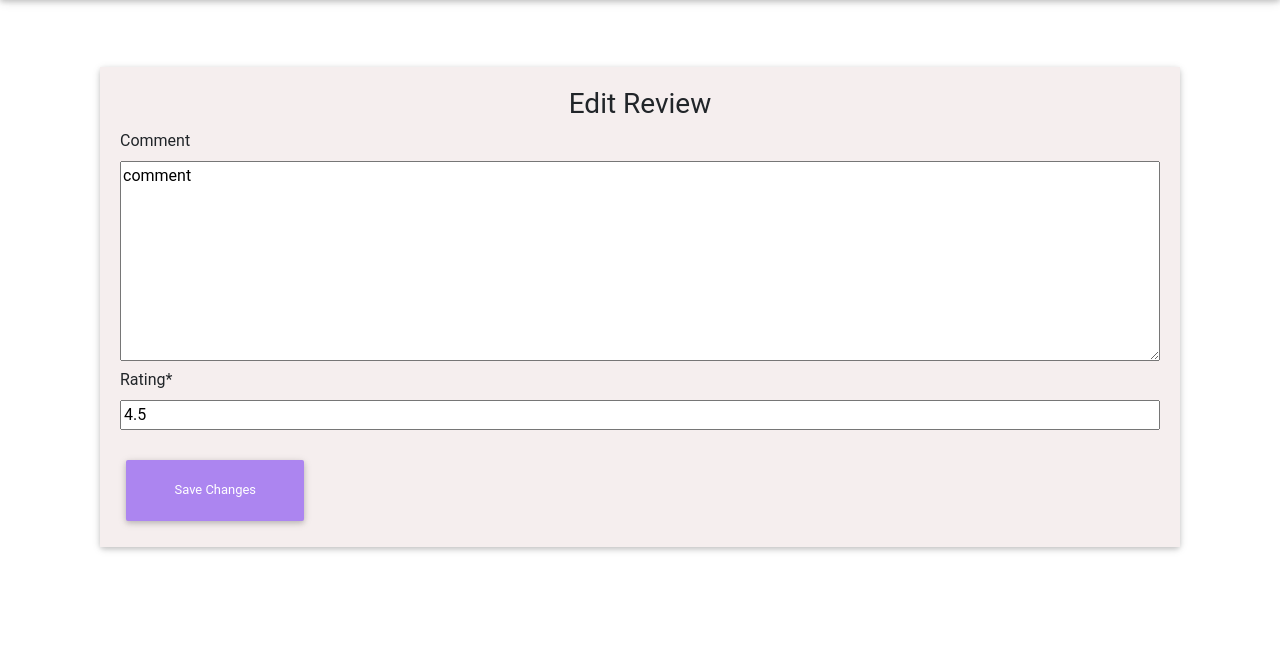
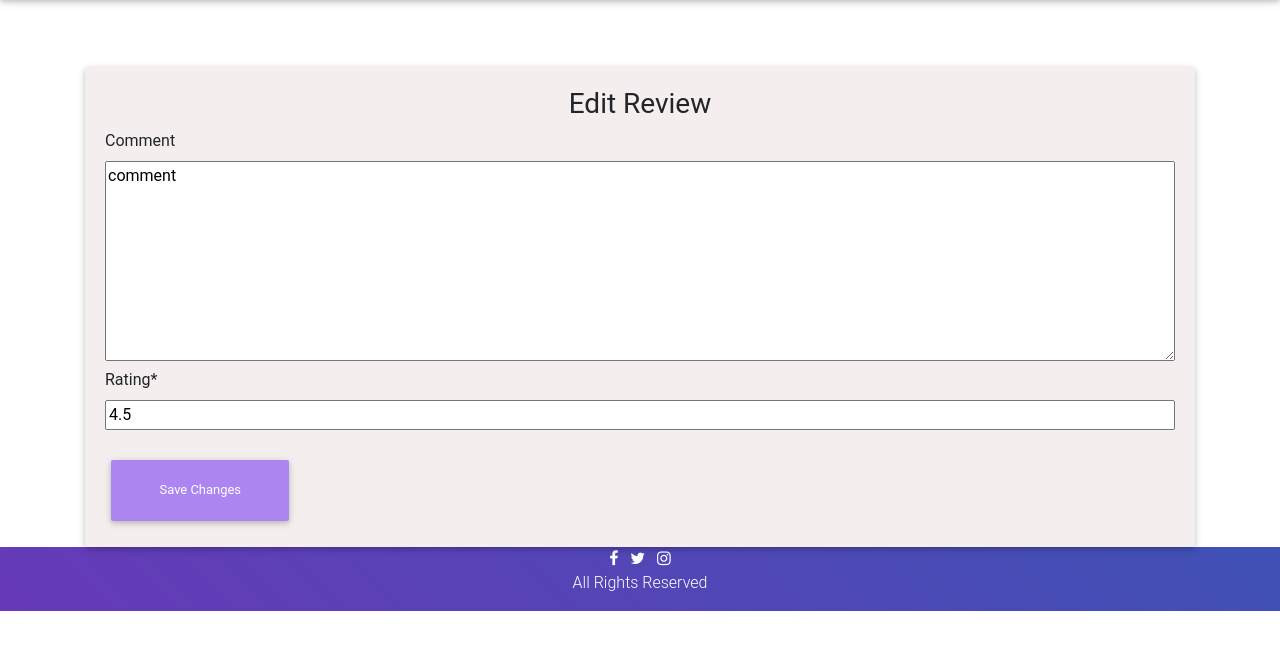
Before and after one commit to rijenmdr/Movie-Recommendation, a Django app: page /editreview/1 in a window 1280 px wide. Shown: the part 63-713 px from the top of the page. Run offline with Django 3.2, Linux system fonts and the light colour scheme; a user stored in the database is signed in; data comes from the database, SQL or seed files in the repository; parts of the project's set-up code (start-up, migrations or seed data) failed here and were passed over; some libraries are stand-ins or nearby versions; some web fonts are replaced.

Commit message:
Add footer and hero banner to home page

```diff
--- a/templates/base.html
+++ b/templates/base.html
@@ -10,7 +10,7 @@
     <title> Movie Recommendation</title>
     <link rel="icon" href="{% static 'img/logo.png' %}" type="image/x-icon">
     <link rel="stylesheet" href="https://use.fontawesome.com/releases/v5.8.1/css/all.css">
-
+    <link rel="stylesheet" href="https://cdnjs.cloudflare.com/ajax/libs/font-awesome/4.7.0/css/font-awesome.min.css">
     <!-- Bootstrap core CSS -->
     <link rel="stylesheet" href="https://stackpath.bootstrapcdn.com/bootstrap/4.1.2/css/bootstrap.min.css"
         integrity="sha384-Smlep5jCw/wG7hdkwQ/Z5nLIefveQRIY9nfy6xoR1uRYBtpZgI6339F5dgvm/e9B" crossorigin="anonymous">
@@ -24,7 +24,45 @@
             margin-top: 20px;
             display: inherit;
         }
+        .social-media a{
+            color: white;
+            font-size: 1rem;
+            margin: 2px 4px;
+        }
     </style>
+    <style type="text/css">
+    .hero {
+    /* Sizing */
+    width: 100%;
+    height: 60vh;
+
+    /* Flexbox stuff */
+    display: flex;
+    justify-content: center;
+    align-items: center;
+
+    /* Text styles */
+    text-align: center;
+    color: #fff; /* ADD THIS LINE */
+
+    /* Background styles */
+    background-image: url('https://cdn.wallpapersafari.com/73/59/V06ozM.jpg');
+    background-size: cover;
+    background-position: center center;
+    background-repeat: no-repeat;
+    background-attachment: fixed;
+}
+
+.hero h1 {
+    /* Text styles */
+    font-size: 5em;
+
+    /* Margins */
+    margin-top: 70px;
+    margin-bottom: 0.5em;
+}
+
+</style>
 </head>
 
 <body class="fixed-sn deep-purple-skin">
@@ -82,12 +120,23 @@
         <!-- /.Navbar -->
     </header>
     <!--/.Double navigation-->
-
     <!--Main layout-->
-    <div class="container" style="margin-top: 130px;">
+    <div style="margin-top: 50px;">
         {% block body %} {% endblock %}
 
     </div>
+    <footer>
+        <div class="footer" style="background:linear-gradient(45deg, #673AB7, #3F51B5); width: 100%;">
+            <div class="d-flex flex-column justify-content-between align-items-center">
+                <div class="social-media" style="font-size: 1rem; color: white;">
+                    <a href="#" class="fa fa-facebook"></a>
+                    <a href="#" class="fa fa-twitter"></a>
+                    <a href="#" class="fa fa-instagram"></a>
+                </div>
+                <div style="font-size: 1rem; color: white"><p>All Rights Reserved</p></div>
+            </div>
+        </div>
+    </footer>
 
     <!-- SCRIPTS -->
 
--- a/templates/detail.html
+++ b/templates/detail.html
@@ -9,6 +9,7 @@
   width: 50%;
 }
 </style>
+<div class="container" style="margin-top: 130px">
 <div style="margin-top:-20px;"
             class='card text-black blue-gradient mb-3' style="max-width: 20rem;">
             <div class="card-header "style="background: linear-gradient(45deg, #311b92e6, #4a5ece); color:white;padding-top:10px;margin-bottom:-7px";padding-top:3px><h5 >{{detail.title}}</h5></div>
@@ -59,7 +60,7 @@
         {% else %}
         <div class="card">
             <div class="card-body"style="background: #f5eeee"   >
-                <h3 class="text-center">You have arleady Reviewed.</h3>
+                <h3 class="text-center">You have already reviewed this movie.</h3>
             </div>
         </div>
         {% endif %}
@@ -110,6 +111,7 @@
             </div>
         </div>
 {% endif %}
+</div>
 <style type="text/css">
     #myList li{ display:none;
 
--- a/templates/edit_review.html
+++ b/templates/edit_review.html
@@ -16,7 +16,7 @@
 	width: 100%;
 }
 </style>
-<div class="container">
+<div class="container" style="margin-top: 130px;">
 <div class="card">
 	<div class="card-body "style="background: #f5eeee">
 		<h3 class="text-center">Edit Review</h3>
--- a/templates/form.html
+++ b/templates/form.html
@@ -1,6 +1,7 @@
 {% extends "base.html" %}
 
 {% block body %}
+<div class="container" style="margin: 130px">
 <center>
     <div class="col-md-5">
 
@@ -43,4 +44,5 @@
 
 
 </center>
+</div>
 {% endblock body %}
--- a/templates/register.html
+++ b/templates/register.html
@@ -1,6 +1,7 @@
 {% extends "base.html" %}
 
 {% block body %}
+<div class="container" style="margin:130px; ">
 <center>
     <div class="col-md-5">
 
@@ -43,4 +44,5 @@
 
 
 </center>
+</div>
 {% endblock body %}
```
Also changed, not shown: templates/home.html (+10 -1 lines), templates/recommendation.html (+9 -1 lines).
